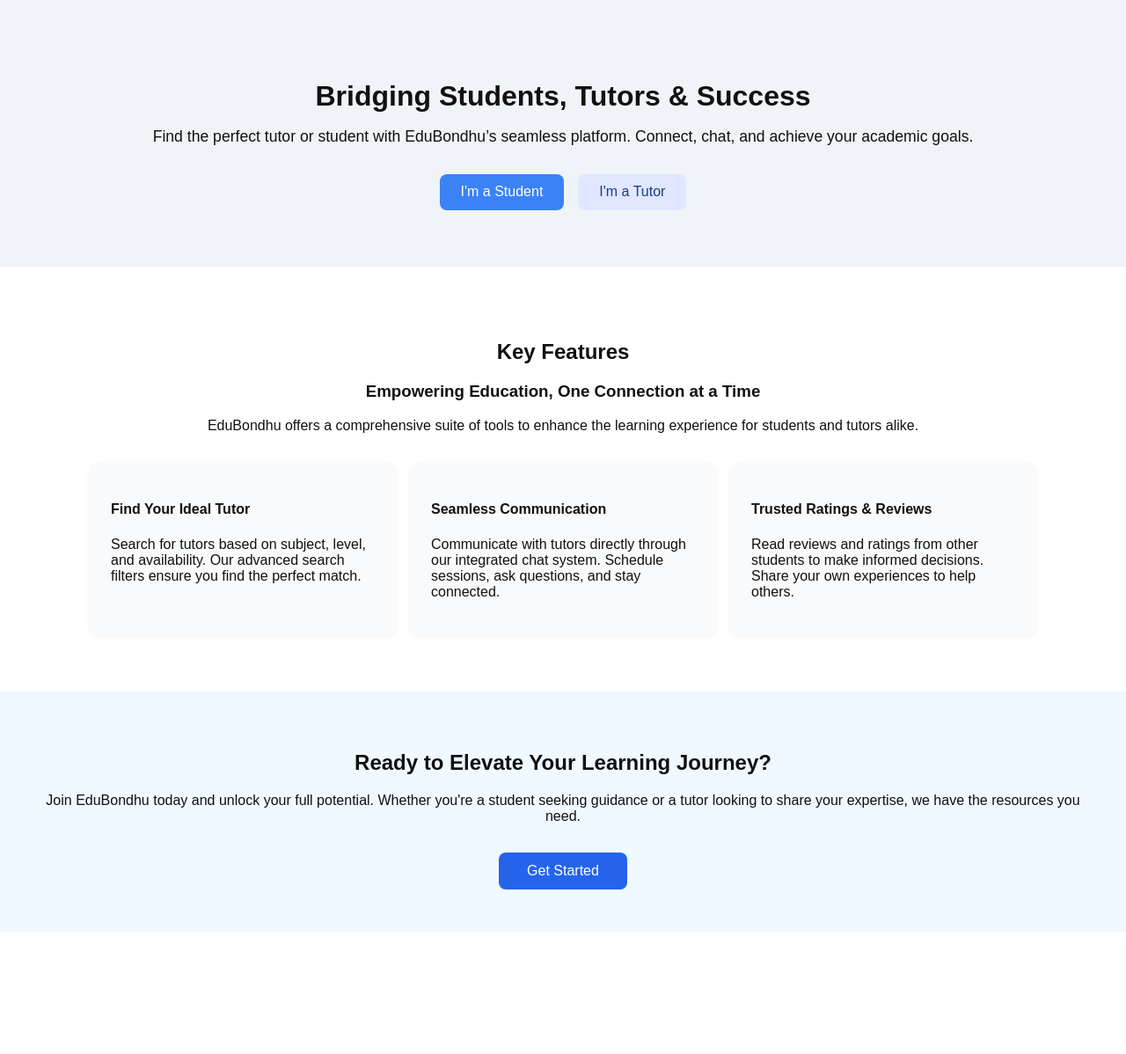
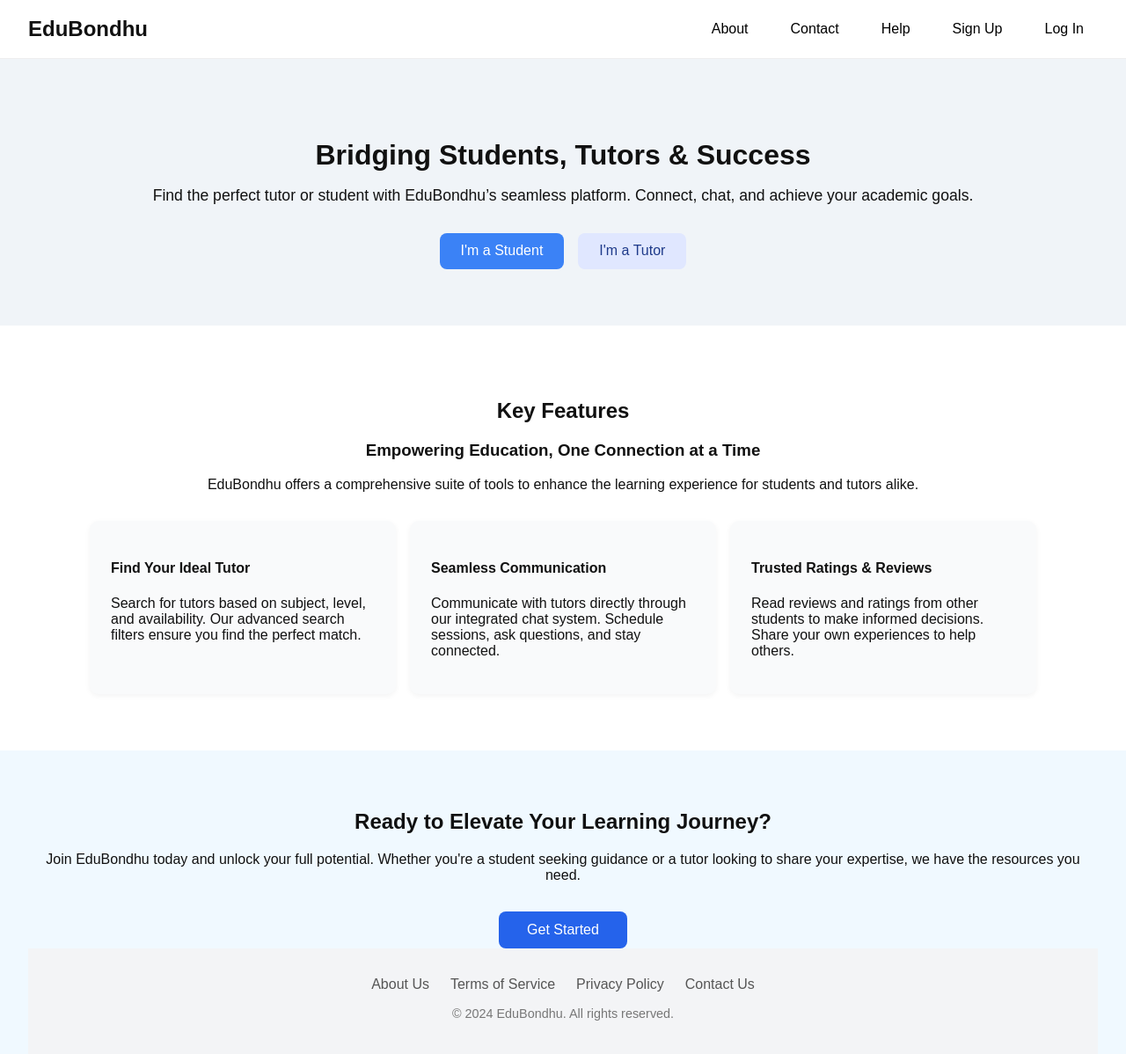
Before and after one commit to AftabAhmedFahim/EduBondhu, a React (Create React App) app: page / in a window 1280 px wide. Shown: the top 1198 px of the page at 88% size. Before the commit the page ends 1059 px from the top, so only its background shows below. Built offline with nearby package versions, Linux system fonts and the light colour scheme.

Commit message:
Add navbar and footer

```diff
--- a/src/pages/Home/HomePage.js
+++ b/src/pages/Home/HomePage.js
@@ -4,6 +4,16 @@
 const HomePage = () => {
   return (
     <div className="home">
+      <nav className="navbar">
+        <div className="logo">EduBondhu</div>
+        <div className="nav-links">
+          <button>About</button>
+          <button>Contact</button>
+          <button>Help</button>
+          <button className="signup">Sign Up</button>
+          <button className="login">Log In</button>
+        </div>
+      </nav>
       <section className="hero">
         <h1>Bridging Students, Tutors & Success</h1>
         <p>
@@ -15,6 +25,8 @@
           <button className="tutor-btn">I'm a Tutor</button>
         </div>
       </section>
+
+
 
       <section className="features">
         <h2>Key Features</h2>
@@ -55,8 +67,19 @@
           guidance or a tutor looking to share your expertise, we have the resources you need.
         </p>
         <button className="get-started-btn">Get Started</button>
+        <footer className="footer">
+        <div className="footer-links">
+          <a href="#">About Us</a>
+          <a href="#">Terms of Service</a>
+          <a href="#">Privacy Policy</a>
+          <a href="#">Contact Us</a>
+        </div>
+        <p>© 2024 EduBondhu. All rights reserved.</p>
+      </footer>
       </section>
     </div>
+
+
   );
 };
 
```
